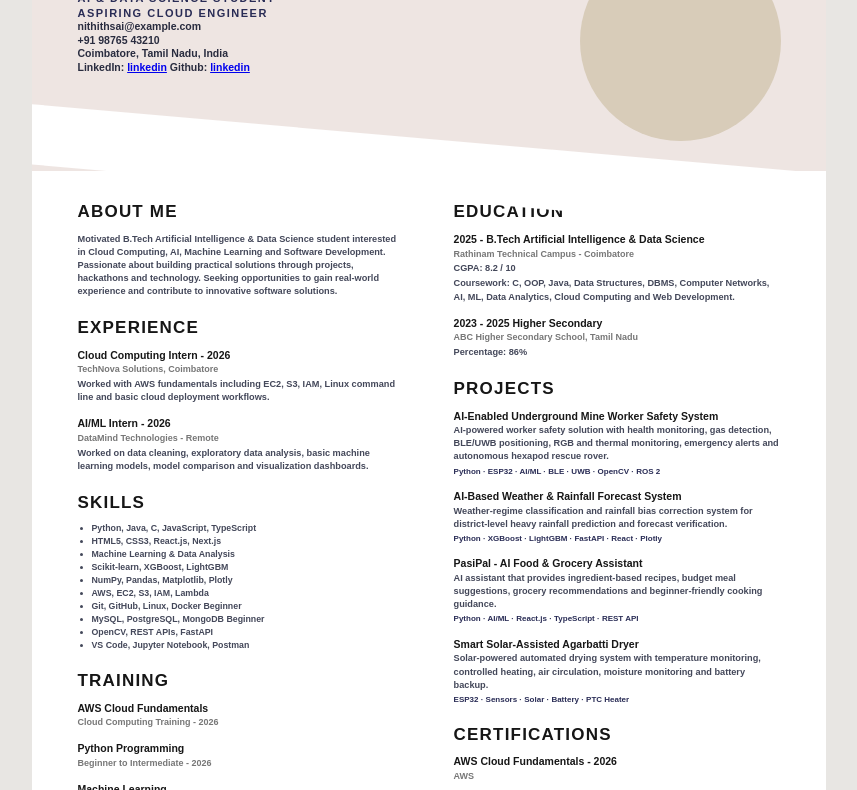
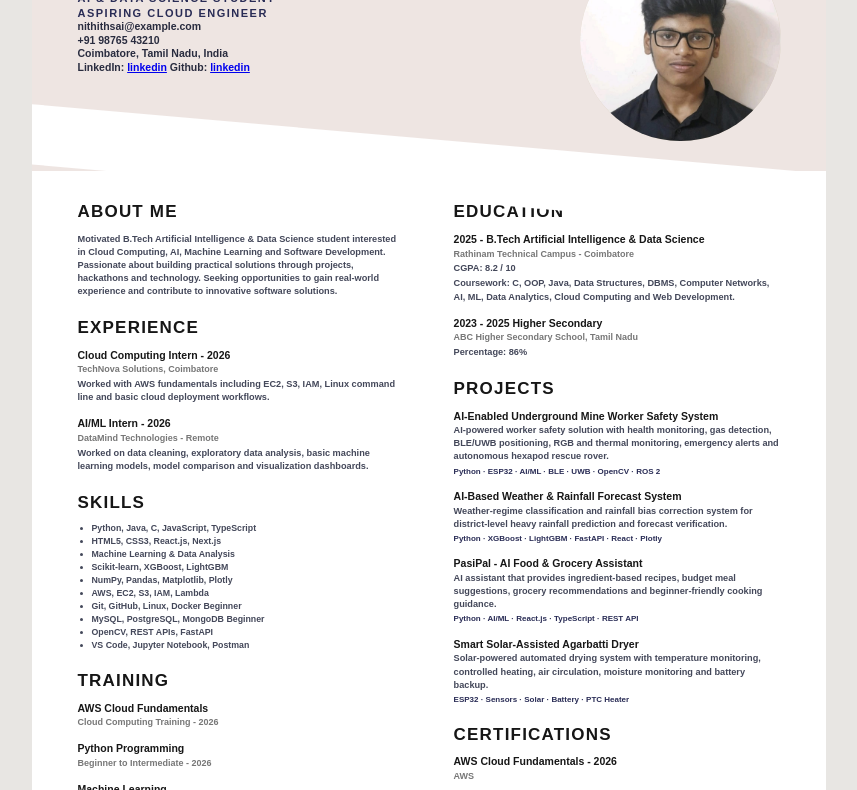
Before and after one commit to NithishSai78/My-Resume, a plain HTML site: page index.html in a window 1280 px wide. Shown: the part 102-892 px from the top of the page, without its empty margins (211-1068 px from the left). Drawn offline with Linux system fonts and the light colour scheme.

Commit message:
Update image source in index.html

```diff
--- a/index.html
+++ b/index.html
@@ -36,7 +36,7 @@
             <a href="https://github.com/dashboard">linkedin</a>
 </header><h3>
         <div class="profile-image">
-            <img src="image/saai.jpg"alt="Nithish Sai">
+            <img src="saai.jpg"alt="Nithish Sai">
         </div>
 
     </header>
```
